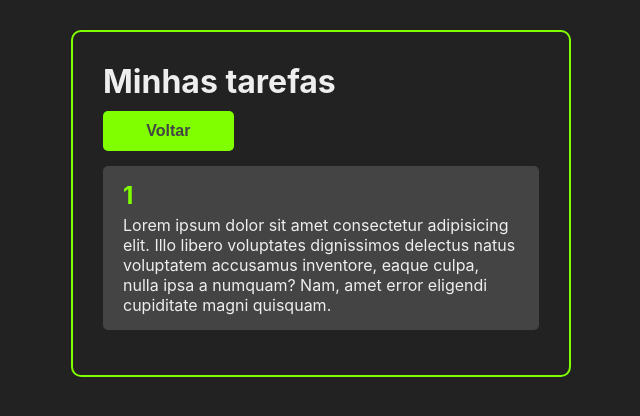
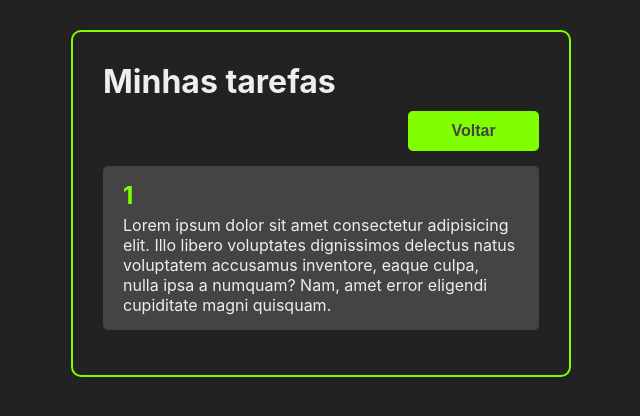
Before and after one commit to igorcosta110/lista-tarefas-react, a React (Create React App) app: page /1 in a window 1280 px wide. Shown: the top 416 px of the page, without its empty margins (319-959 px from the left). Built offline with nearby package versions, Linux system fonts and the light colour scheme.

Commit message:
routes linked to the info button

```diff
--- a/src/components/Button/Button.css
+++ b/src/components/Button/Button.css
@@ -8,5 +8,13 @@
     color: #444;
     font-weight: bold;
     cursor: pointer;
-    border: none;
+    border: 2px solid chartreuse;
+    transition: all .5s ease;
+    box-sizing: border-box;
 }
+
+.button:hover {
+    border: 2px solid #eee;
+    background: #444;
+    color: chartreuse;
+}
--- a/src/components/Button/Button.jsx
+++ b/src/components/Button/Button.jsx
@@ -4,7 +4,7 @@ import './Button.css'
 
 const Button = ({ children, onClick }) => {
     return (
-        <button className="add-button" onClick={onClick}>
+        <button className="add-button button" onClick={onClick}>
             { children }
         </button>
     )
--- a/src/components/TaskDetails/TaskDetails.css
+++ b/src/components/TaskDetails/TaskDetails.css
@@ -16,4 +16,6 @@
 .back-button-container{
     width: 30%;
     margin-top: 10px;
+    margin-right:0px;
+    margin-left: auto;
 }
--- a/src/components/TaskDetails/TaskDetails.jsx
+++ b/src/components/TaskDetails/TaskDetails.jsx
@@ -1,5 +1,5 @@
 import React from 'react'
-import { useParams } from 'react-router-dom'
+import { useParams, useHistory } from 'react-router-dom'
 
 import Button from '../Button/Button'
 
@@ -7,13 +7,16 @@ import './TaskDetails.css'
 
 const TaskDetails = () => {
     const params = useParams()
+    const history = useHistory()
 
-    console.log(params);
+    const handleBackButtonClick = () => {
+        history.goBack()
+    }
 
     return (
         <>
             <div className="back-button-container">
-                <Button>Voltar</Button>
+                <Button onClick={handleBackButtonClick}>Voltar</Button>
             </div>
             <div className="task-details-container">
                 <h2>{params.taskTitle}</h2>
--- a/src/components/TaskItem/TaskItem.css
+++ b/src/components/TaskItem/TaskItem.css
@@ -20,4 +20,5 @@
     font-size: 24px;
     color: chartreuse;
     cursor: pointer;
+    margin: 0 5px;
 }
--- a/src/components/TaskItem/TaskItem.jsx
+++ b/src/components/TaskItem/TaskItem.jsx
@@ -1,9 +1,17 @@
 import React from 'react'
 import { CgClose, CgInfo } from 'react-icons/cg'
+import { useHistory } from 'react-router-dom'
 
 import './TaskItem.css'
 
 const TaskItem = ({ task, handleTaskClick, handleTaskDeletion }) => {
+
+    const history = useHistory()
+
+    const handleTaskDetailsClick = () => {
+        history.push(`/${task.title}`)
+    }
+
     return (
         <div
             className="task-container"
@@ -14,7 +22,9 @@ const TaskItem = ({ task, handleTaskClick, handleTaskDeletion }) => {
             </div>
 
             <div className="buttons-container">
-                <button className="see-task-details-button">
+                <button
+                    className="see-task-details-button"
+                    onClick={handleTaskDetailsClick}>
                     <CgInfo/>
                 </button>
                 <button className="remove-task-button" onClick={()=> handleTaskDeletion(task.id)}>
```
